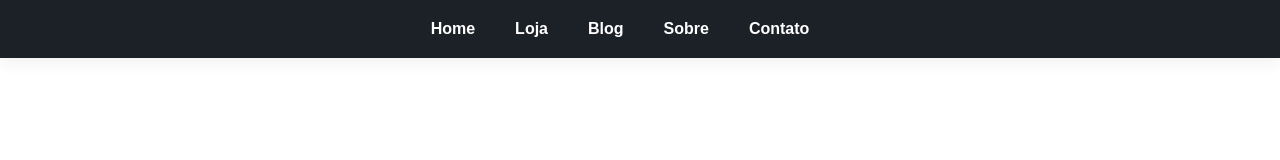
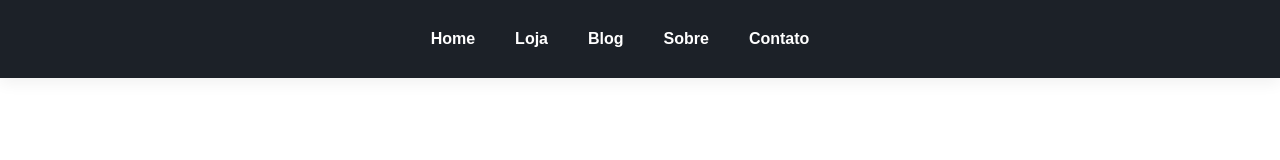
Before and after one commit to vitorantero/Explorer, a plain HTML site: page catalogo.html in a window 1280 px wide. Drawn offline with Linux system fonts and the light colour scheme.

Commit message:
Update cat.css

```diff
--- a/cat.css
+++ b/cat.css
@@ -13,7 +13,7 @@ body {
     display: flex;
     align-items: center;
     justify-content: center;
-    padding: 20px 80px;
+    padding: 30px 80px;
     background: #1c2128;
     box-shadow: 0 5px 15px rgba(0, 0, 0, 0.06);
     z-index: 999;
```
